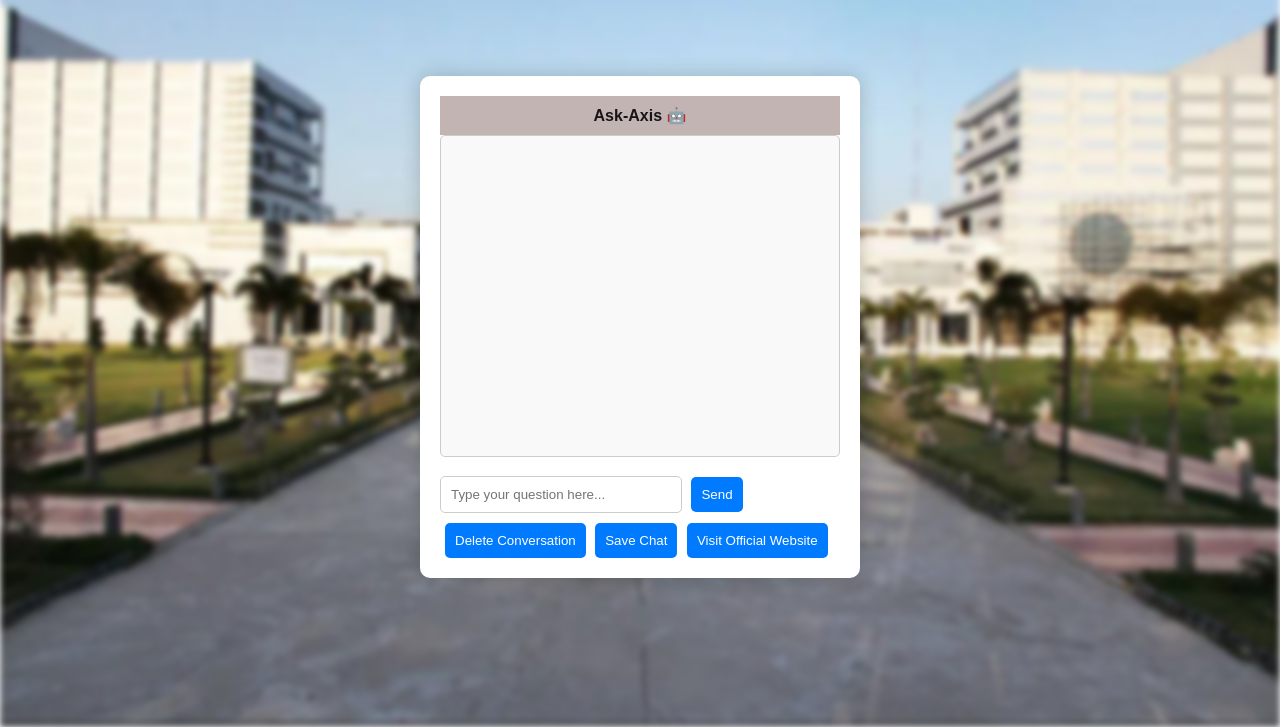
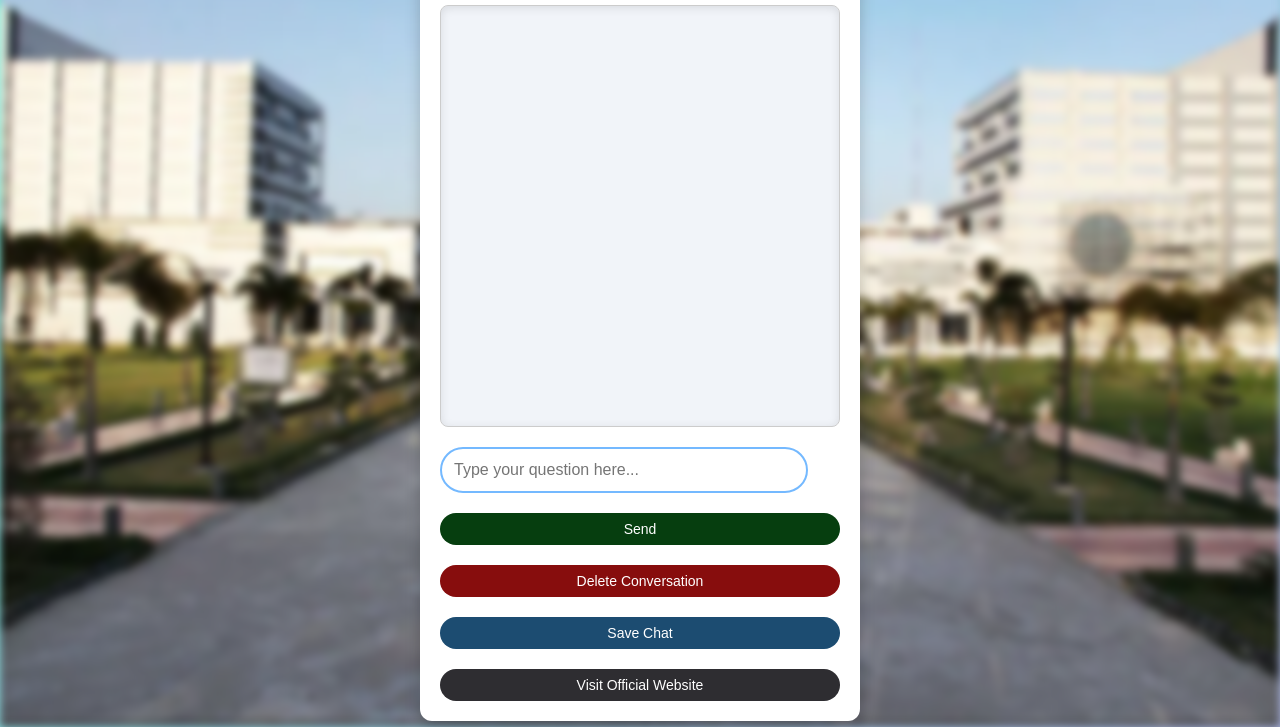
Before and after one commit to Srajan578/AskAxis-, a plain HTML site: page index.html in a window 1280 px wide. Shown: the part 73-800 px from the top of the page. Drawn offline with Linux system fonts and the light colour scheme.

Commit message:
Update styles.css

```diff
--- a/styles.css
+++ b/styles.css
@@ -1,12 +1,12 @@
 body {
-  font-family: Arial, sans-serif;
+  font-family: 'Poppins', sans-serif;
   margin: 0;
   height: 100vh;
-  overflow: hidden;
-  position: relative;
   display: flex;
   justify-content: center;
   align-items: center;
+  background: linear-gradient(135deg, #74ebd5 0%, #acb6e5 100%);
+  color: #333;
 }
 
 .background {
@@ -18,93 +18,116 @@ body {
   background-image: url('background.png');
   background-size: cover;
   background-position: center;
-  filter: blur(3px);
+  filter: blur(4px);
   z-index: 0;
 }
 
 .chat-container {
-  background: #ffffff;
-  border-radius: 10px;
-  box-shadow: 0 0 20px rgba(0, 0, 0, 0.2);
+  background-color: #ffffff;
+  border-radius: 12px;
+  box-shadow: 0 4px 15px rgba(0, 0, 0, 0.2);
   padding: 20px;
   width: 400px;
   max-width: 90%;
   position: relative;
   z-index: 1;
+  display: flex;
+  flex-direction: column;
+  gap: 10px;
+}
+
+.chat-container div {
+  font-size: 18px;
+  font-weight: bold;
+  color: #333;
 }
 
 #chat-box {
-  height: 300px;
+  height: 400px; /* Increased height for the chat area */
   overflow-y: auto;
   border: 1px solid #ccc;
   margin-bottom: 10px;
   padding: 10px;
-  border-radius: 5px;
-  background-color: #f9f9f9;
+  border-radius: 8px;
+  background-color: #f1f4f9;
+  box-shadow: inset 0 2px 10px rgba(0, 0, 0, 0.1);
 }
 
 #chat-box div {
-  margin: 5px 0;
+  margin: 8px 0;
   padding: 10px;
-  border-radius: 5px;
+  border-radius: 8px;
   font-size: 16px;
+  line-height: 1.4;
 }
 
 .user {
   text-align: right;
-  background-color: #e0f7fa;
+  background-color: #d1f7c4;
+  color: #2c5f2d;
+  border: 1px solid #2c5f2d;
 }
 
 .bot {
   text-align: left;
-  background-color: #ffe0b2;
+  background-color: #fff7b2;
+  color: #59582d;
+  border: 1px solid #59582d;
+}
+
+
+#user-input {
+  width: calc(100% - 60px);
+  padding: 12px;
+  border: 2px solid #74b9ff;
+  border-radius: 25px;
+  font-size: 16px;
+  margin-right: 10px;
+}
+
+button {
+  padding: 8px; /* Decreased padding for smaller buttons */
+  border: none;
+  border-radius: 25px;
+  font-size: 14px; /* Decreased font size for buttons */
+  color: #fff;
+  cursor: pointer;
+  width: 100%;
+  margin-top: 10px;
+  transition: all 0.3s ease;
+}
+
+button:hover {
+  opacity: 0.9;
+}
+
+#send-btn {
+  background-color: #063e0f;
+}
+
+#voice-btn {
+  background-color: #1f4b42;
+}
+
+#delete-btn {
+  background-color: #870d0d;
+}
+
+#save-btn {
+  background-color: #1c4c71;
+}
+
+#erp-btn {
+  background-color: #2e2d31;
+}
+
+#typing-indicator {
+  font-size: 14px;
+  font-style: italic;
+  color: #888;
+  display: none;
 }
 
 .hidden {
   display: none;
 }
-
-.typing-indicator {
-  display: flex;
-  align-items: center;
-  font-size: 14px;
-  margin: 5px 0;
-}
-
-.typing-indicator span {
-  animation: dot 1s infinite;
-}
-
-@keyframes dot {
-  0% { opacity: 0; }
-  50% { opacity: 1; }
-  100% { opacity: 0; }
-}
-
-#user-input {
-  width: 55%;
-  padding: 10px;
-  border: 1px solid #ccc;
-  border-radius: 5px;
-}
-
-#send-btn,
-#save-btn,
-#delete-btn,
-#erp-btn {
-  padding: 10px;
-  border: none;
-  background-color: #007bff;
-  color: white;
-  border-radius: 5px;
-  cursor: pointer;
-  margin-left: 5px;
-  margin-top: 10px;
-}
-
-#send-btn:hover,
-#save-btn:hover,
-#delete-btn:hover,
-#erp-btn:hover {
-  background-color: #0056b3;
-}
```
